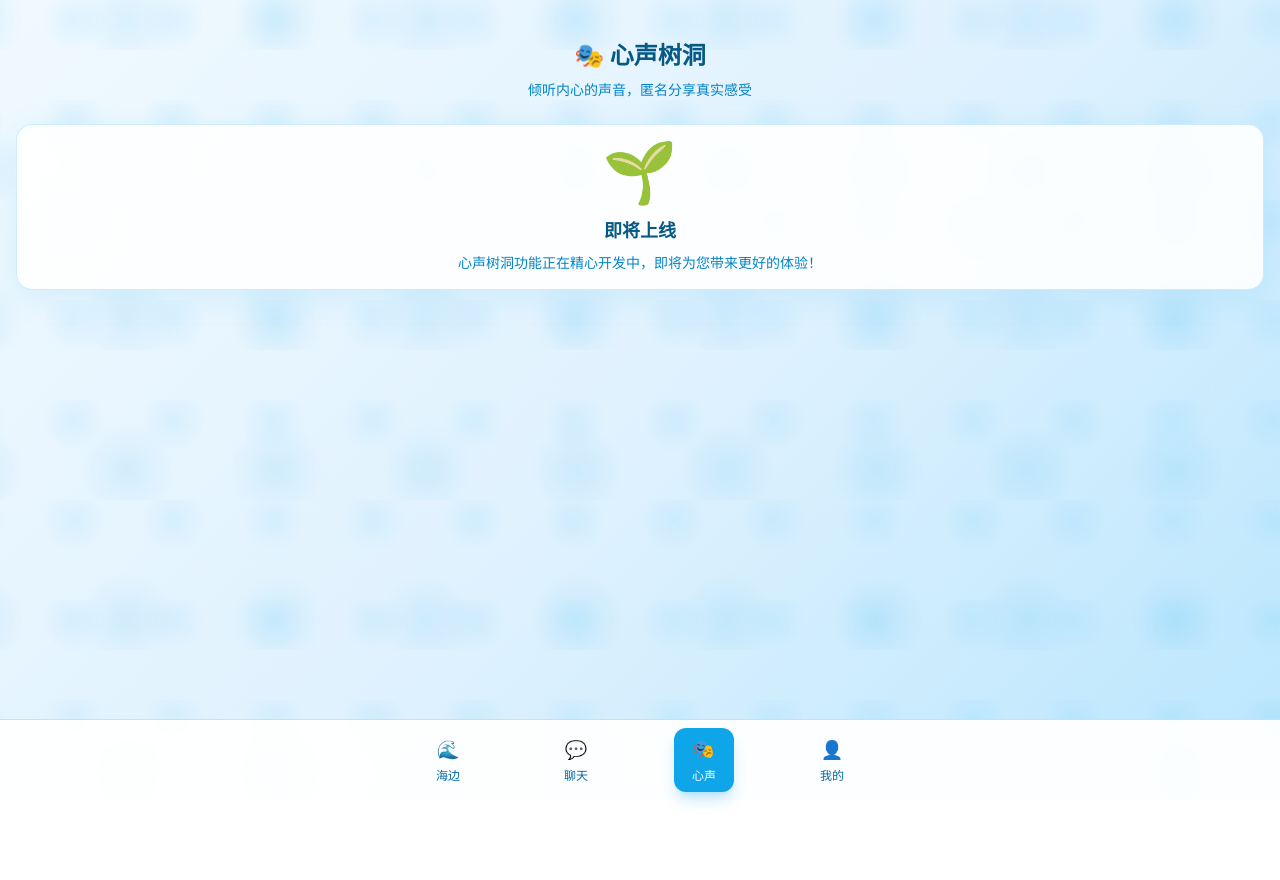
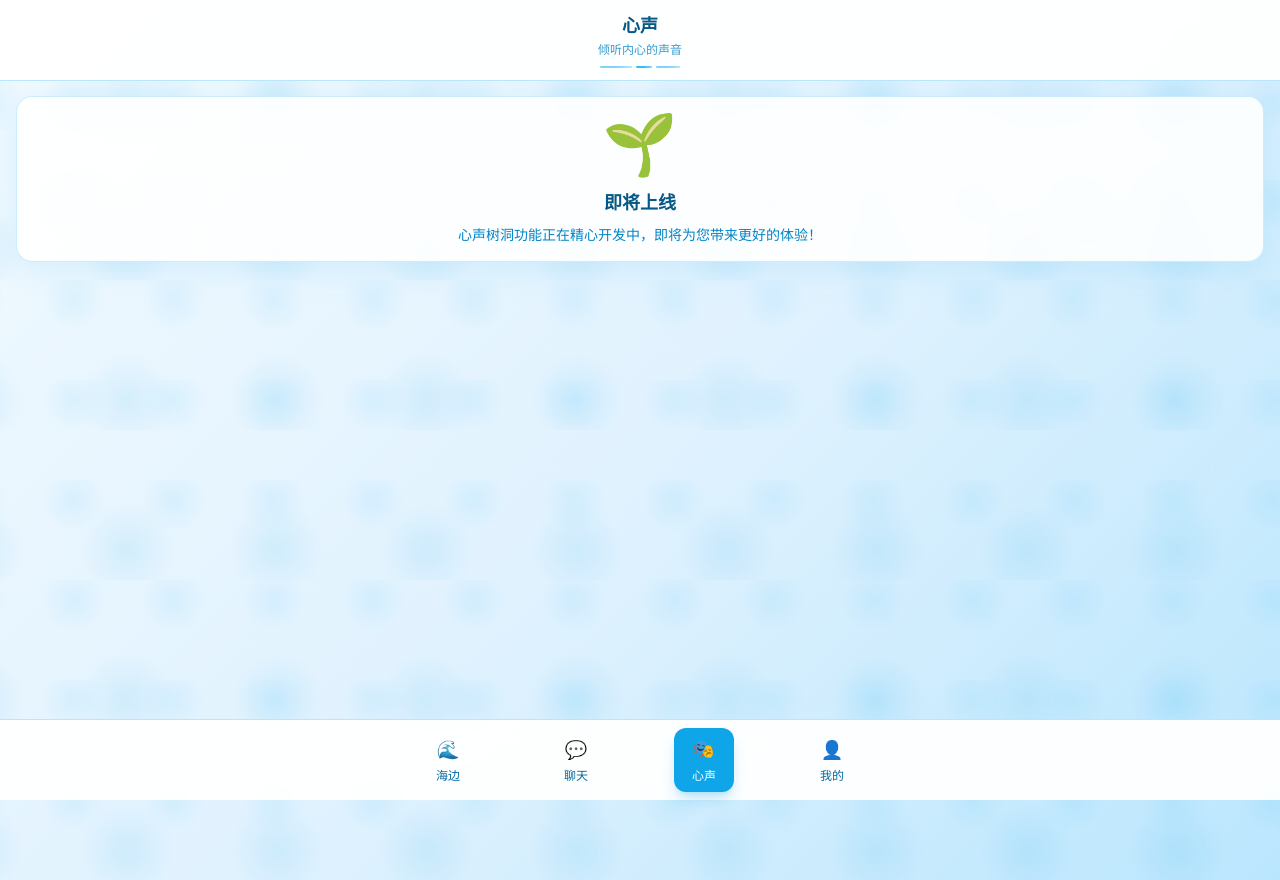
Before and after one commit to JackEngineer/pals-bot2.0, a Next.js app: page /voices in a window 1280 px wide. Before the commit the page ends 800 px from the top, so only its background shows below. Built offline with nearby package versions, Linux system fonts and the light colour scheme.

Commit message:
feat: 添加顶部导航栏并优化页面布局
- 在 app/layout.tsx 中引入 TopNav 组件，增强页面导航体验。
- 更新各页面，移除不必要的背景层，简化布局，提升用户体验。
- 调整 home、profile 和 voices 页面样式，确保一致性和美观性。

```diff
--- a/app/chat/page.tsx
+++ b/app/chat/page.tsx
@@ -69,7 +69,7 @@ export default function ChatPage() {
   return (
     <div className="min-h-screen bg-ocean-light ocean-background">
       {/* 海洋波纹背景层 */}
-      <div className="absolute inset-0 bg-water-ripple opacity-30"></div>
+      {/* <div className="absolute inset-0 bg-water-ripple opacity-30"></div> */}
 
       <div className="relative z-10 h-screen flex flex-col">
         <AnimatePresence mode="wait">
@@ -82,19 +82,8 @@ export default function ChatPage() {
               transition={{ duration: 0.3 }}
               className="flex flex-col h-full"
             >
-              {/* 页面标题 */}
-              <div className="bottle-card border-b px-4 py-6 rounded-none">
-                <div className="text-center">
-                  <h1 className="text-2xl font-bold text-gray-900 mb-2 flex items-center justify-center gap-2">
-                    <span className="text-3xl">💭</span>
-                    匿名聊天
-                  </h1>
-                  <p className="text-gray-600 text-sm">与陌生人的奇妙对话</p>
-                </div>
-              </div>
-
               {/* 会话列表 */}
-              <div className="flex-1 overflow-y-auto pb-20">
+              <div className="flex-1 overflow-y-auto p-4">
                 <ConversationList
                   onSelectConversation={handleSelectConversation}
                 />
--- a/app/home/page.css
+++ b/app/home/page.css
@@ -1,7 +1,7 @@
 .home {
     display: flex;
     flex-direction: column;
-    height: 100vh;
+    height: calc(100vh - 161px);
 }
 
 .home-content {
--- a/app/home/page.tsx
+++ b/app/home/page.tsx
@@ -171,9 +171,9 @@ export default function Home() {
   };
 
   return (
-    <div className="home min-h-screen bg-ocean-light ocean-background pb-20">
+    <div className="home bg-ocean-light ocean-background">
       {/* 海洋波纹背景层 */}
-      <div className="absolute inset-0 bg-water-ripple opacity-30"></div>
+      {/* <div className="absolute inset-0 bg-water-ripple opacity-30"></div> */}
 
       <div className="home-content relative z-10 p-4">
         <div className="max-w-lg mx-auto">
--- a/app/layout.tsx
+++ b/app/layout.tsx
@@ -1,6 +1,7 @@
 import "./globals.css";
 import type { Metadata } from "next";
 import BottomNav from "@/components/navigation/BottomNav";
+import TopNav from "@/components/navigation/TopNav";
 import TelegramAuth from "@/components/TelegramAuth";
 import { useState } from "react";
 
@@ -14,15 +15,15 @@ export default function RootLayout({
 }: {
   children: React.ReactNode;
 }) {
-
   return (
     <html lang="zh-CN">
       <head>
         <script src="https://telegram.org/js/telegram-web-app.js"></script>
       </head>
       <body className="font-sans">
-        <div className="tg-app">
-          {children}
+        <div className="pals tg-app">
+          <TopNav />
+          <div className="pals-container pt-20">{children}</div>
           <BottomNav />
         </div>
       </body>
--- a/app/page.tsx
+++ b/app/page.tsx
@@ -7,7 +7,7 @@ export default function Home() {
   return (
     <div className="min-h-screen bg-ocean-light ocean-background pb-8">
         {/* 海洋波纹背景层 */}
-        <div className="absolute inset-0 bg-water-ripple opacity-30"></div>
+        {/* <div className="absolute inset-0 bg-water-ripple opacity-10"></div> */}
 
         <div className="relative z-10 p-4">
           <div className="max-w-lg mx-auto">
--- a/app/profile/page.tsx
+++ b/app/profile/page.tsx
@@ -2,19 +2,11 @@
 
 export default function ProfilePage() {
   return (
-    <div className="min-h-screen bg-ocean-light ocean-background pb-20">
+    <div className="min-h-screen bg-ocean-light ocean-background">
       {/* 海洋波纹背景层 */}
       <div className="absolute inset-0 bg-water-ripple opacity-30"></div>
 
       <div className="relative z-10 p-4">
-        {/* 页面标题 */}
-        <div className="text-center py-6">
-          <h1 className="text-2xl font-bold text-ocean-800 mb-2">
-            🏠 个人中心
-          </h1>
-          <p className="text-ocean-600 text-sm">管理您的漂流瓶之旅</p>
-        </div>
-
         {/* 个人信息卡片 */}
         <div className="space-y-4">
           <div className="bottle-card rounded-2xl p-4 text-center">
--- a/app/voices/page.tsx
+++ b/app/voices/page.tsx
@@ -2,21 +2,11 @@
 
 export default function VoicesPage() {
   return (
-    <div className="min-h-screen bg-ocean-light ocean-background pb-20">
+    <div className="min-h-screen bg-ocean-light ocean-background">
       {/* 海洋波纹背景层 */}
       <div className="absolute inset-0 bg-water-ripple opacity-30"></div>
 
       <div className="relative z-10 p-4">
-        {/* 页面标题 */}
-        <div className="text-center py-6">
-          <h1 className="text-2xl font-bold text-ocean-800 mb-2">
-            🎭 心声树洞
-          </h1>
-          <p className="text-ocean-600 text-sm">
-            倾听内心的声音，匿名分享真实感受
-          </p>
-        </div>
-
         {/* 心声列表占位 */}
         <div className="space-y-4">
           <div className="bottle-card rounded-2xl p-4 text-center">
--- /dev/null
+++ b/components/navigation/TopNav.tsx
@@ -0,0 +1,65 @@
+"use client";
+
+import { usePathname } from "next/navigation";
+
+export default function TopNav() {
+  const pathname = usePathname();
+
+  // 和 BottomNav 使用相同的逻辑判断是否显示
+  const isLogin = pathname !== "/";
+  const isHide = !["/home", "/chat", "/voices", "/profile"].includes(pathname);
+
+  // 根据当前路径显示对应的标题和图标
+  const getPageInfo = () => {
+    switch (pathname) {
+      case "/home":
+        return { title: "海边", icon: "🏖️", subtitle: "发现有趣的漂流瓶" };
+      case "/chat":
+        return { title: "聊天", icon: "💭", subtitle: "与陌生人的美好对话" };
+      case "/voices":
+        return { title: "心声", icon: "🎭", subtitle: "倾听内心的声音" };
+      case "/profile":
+        return { title: "我的", icon: "🏠", subtitle: "管理您的漂流瓶之旅" };
+      default:
+        return { title: "漂流瓶", icon: "🌊", subtitle: "遇见有趣的陌生人" };
+    }
+  };
+
+  const pageInfo = getPageInfo();
+
+  return isLogin && !isHide ? (
+    <div className="fixed top-0 left-0 right-0 z-50 bg-white/95 backdrop-blur-md border-b border-ocean-200">
+      <div className="max-w-lg mx-auto px-4 py-3">
+        <div className="flex items-center justify-center space-x-3">
+          {/* 页面图标 */}
+          {/* <div className="text-2xl animate-float">{pageInfo.icon}</div> */}
+
+          {/* 页面信息 */}
+          <div className="text-center">
+            <h1 className="text-lg font-bold text-ocean-800 mb-0.5">
+              {pageInfo.title}
+            </h1>
+            <p className="text-xs text-ocean-600 opacity-80">
+              {pageInfo.subtitle}
+            </p>
+          </div>
+        </div>
+
+        {/* 装饰性波浪线 */}
+        <div className="flex justify-center mt-2">
+          <div className="flex space-x-1">
+            <div className="w-8 h-0.5 bg-ocean-300 rounded-full wave-animation"></div>
+            <div
+              className="w-4 h-0.5 bg-ocean-400 rounded-full wave-animation"
+              style={{ animationDelay: "0.2s" }}
+            ></div>
+            <div
+              className="w-6 h-0.5 bg-ocean-300 rounded-full wave-animation"
+              style={{ animationDelay: "0.4s" }}
+            ></div>
+          </div>
+        </div>
+      </div>
+    </div>
+  ) : null;
+}
```
